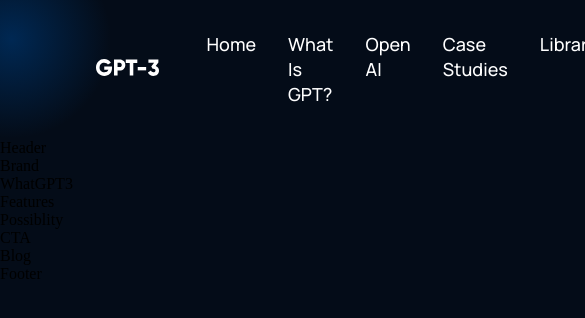
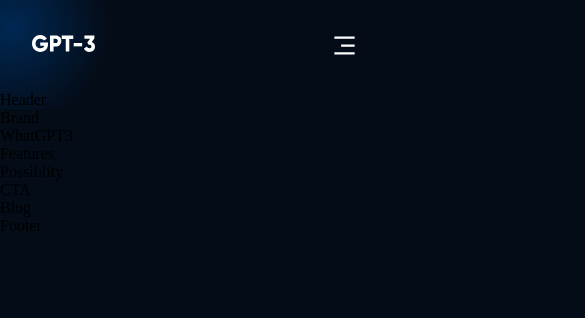
Before and after one commit to ShivanshuShekhar/GPT3-Responsive, a React (Create React App) app: page / in a window 390 px wide. Shown: the top 318 px of the page, 585 px wide, since content can reach past the window. Built offline with nearby package versions, Linux system fonts and the light colour scheme.

Commit message:
Responsive Navbar

```diff
--- a/src/components/navbar/Navbar.jsx
+++ b/src/components/navbar/Navbar.jsx
@@ -1,11 +1,22 @@
-import React from 'react';
-import { RiMenuLine, RiCloseLine } from 'react-icons/ri';
+import React, { useState } from 'react';
+import { RiMenu3Line, RiCloseLine } from 'react-icons/ri';
 import logo from '../../assets/logo.svg';
 import './navbar.css';
 
-// BEM -> Block Element Modifier
+const Menu = () => (
+  <>
+    <p><a href="#home">Home</a></p>
+    <p><a href="#whatgpt3">What is GPT?</a></p>
+    <p><a href="#possibility">Open AI</a></p>
+    <p><a href="#features">Case Studies</a></p>
+    <p><a href="#blog">Library</a></p>
+  </>
+)
 
 const Navbar = () => {
+
+  const [toggleMenu, setToggleMenu] = useState(false);
+
   return (
     <div className='gpt3__navbar'>
       <div className='gpt3__navbar-links'>
@@ -13,16 +24,29 @@
           <img src={logo} alt="logo" />
         </div>
         <div className='gpt3__navbar-links_container'>
-          <p><a href="#home">Home</a></p>
-          <p><a href="#whatgpt3">What is GPT?</a></p>
-          <p><a href="#possibility">Open AI</a></p>
-          <p><a href="#features">Case Studies</a></p>
-          <p><a href="#blog">Library</a></p>
+          <Menu />
         </div>
-        <div className='gpt3__navbar-sign'>
-          <p>Sign In</p>
-          <button type="button">Sign Up</button>
-        </div>
+      </div>
+      <div className='gpt3__navbar-sign'>
+        <p>Sign In</p>
+        <button type="button">Sign Up</button>
+      </div>
+      <div className='gpt3__navbar-menu'>
+        {toggleMenu
+          ? <RiCloseLine color='#fff' size={27} onClick={() => setToggleMenu(false)} />
+          : <RiMenu3Line color='#fff' size={27} onClick={() => setToggleMenu(true)} />
+        }
+        {toggleMenu && (
+          <div className='gpt3__navbar-menu_container scalpe-up-center'>
+            <div className='gpt3__navbar-menu_container-links'>
+              <Menu />
+              <div className='gpt3__navbar-menu_container-links-sign'>
+                <p>Sign In</p>
+                <button type="button">Sign Up</button>
+              </div>
+            </div>
+          </div>
+        )}
       </div>
     </div>
   )
--- a/src/components/navbar/navbar.css
+++ b/src/components/navbar/navbar.css
@@ -63,3 +63,71 @@
     outline: none;
     cursor: pointer;
 }
+
+.gpt3__navbar-menu {
+    margin-left: 1rem;
+    display: none;
+    position: relative;
+}
+
+.gpt3__navbar-menu svg {
+    cursor: pointer;
+}
+
+.gpt3__navbar-menu_container {
+    display: flex;
+    justify-content: center;
+    align-items: flex-end;
+    flex-direction: column;
+    text-align: end;
+    background: var(--color-footer);
+    padding: 2rem;
+    position: absolute;
+    top: 40px;
+    right: 0;
+    margin-top: 1rem;
+    min-width: 210px;
+    border-radius: 5px;
+    box-shadow:  0 0 5 rgba(0, 0, 0, 0.2);
+}
+
+.gpt3__navbar-menu_container p {
+    margin: 1rem 0;
+}
+
+.gpt3__navbar-menu_container-links-sign {
+    display: none;
+}
+
+@media screen and (max-width: 1050px) {
+    .gpt3__navbar-links_container {
+        display: none;
+    }
+
+    .gpt3__navbar-menu {
+        display: flex;
+    }
+}
+
+@media screen and (max-width: 700px) {
+    .gpt3__navbar {
+        padding: 2rem 4rem;
+    }
+}
+@media screen and (max-width: 550px) {
+    .gpt3__navbar {
+        padding: 2rem;
+    }
+
+    .gpt3__navbar-sign {
+        display: none;
+    }
+
+    .gpt3__navbar-menu_container {
+        top: 20px;
+    }
+
+    .gpt3__navbar-menu_container-links-sign {
+        display: block;
+    }
+}
```
